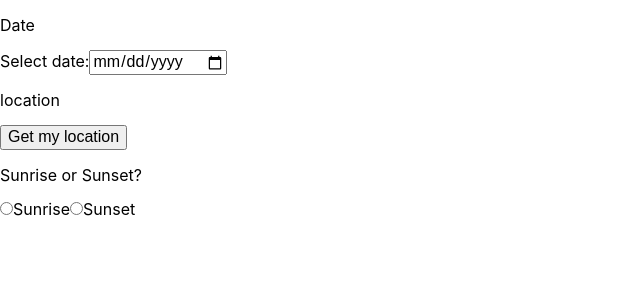
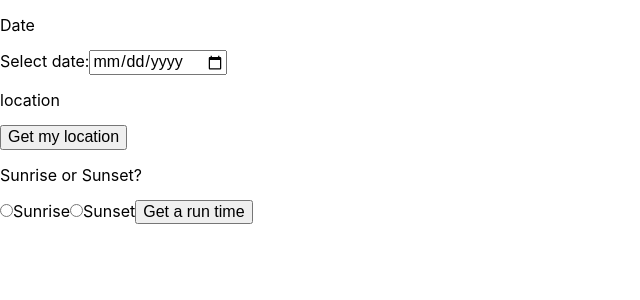
Before and after one commit to petrungaro/sunrun, a React (Create React App) app: page / in a window 1280 px wide. Shown: the top 300 px of the page, without its empty margins (0-640 px from the left). Built offline with nearby package versions, Linux system fonts and the light colour scheme; no server answers.

Commit message:
Added min. date attribute to calender inoput field. Added form submit that calls function to make API call

```diff
--- a/src/App.js
+++ b/src/App.js
@@ -19,6 +19,8 @@ const [userLatitude, setUserLatitude] = useState("");
 const [sunData, setSunData] = useState({})
 const [selectedDate, setSelectedDate] = useState("")
 const [isSunrise, setIsSunrise] = useState(true)
+const [todaysDate, setTodaysDate] = useState("");
+// const [isSubmit, setIsSubmit]=useState(true);
 
 
 // functions
@@ -47,7 +49,10 @@ const getSunOption = (option) => {
 
 }
 
-useEffect(() => {
+
+
+// useEffect(() => {
+  const getFormSubmit = () =>{
   axios({
     url: `https://api.sunrise-sunset.org/json`,
     method: `GET`,
@@ -64,13 +69,25 @@ useEffect(() => {
     setSunData(jsonData.data.results);
 
   })
-}, [] );
+  }
+// }, [isSubmit] );
 
+useEffect(()=>{
+  let date = new Date();
+  // Format date to YYYY-MM-DD
+  let formatDate = date.toLocaleDateString();
+  setTodaysDate(formatDate);
+
+},[])
+
+// const getFormSubmit = ()=>{
+//   setIsSubmit(!isSubmit)
+// }
 
 
   return (
     <div className="App">
-      <Form getLong={getLongitude} getLat={getLatitude} getDate={getDate} date={selectedDate} sunOption={isSunrise} updateSunOption={getSunOption}/>
+      <Form getLong={getLongitude} getLat={getLatitude} getDate={getDate} date={selectedDate} sunOption={isSunrise} updateSunOption={getSunOption} todaysDate={todaysDate} getSubmit={getFormSubmit}/>
       <Results sunInformation={sunData} sunOption={isSunrise} />
     </div>
   );
--- a/src/components/Form.js
+++ b/src/components/Form.js
@@ -2,7 +2,7 @@ import Location from "./Location";
 
 const Form = (props) => {
 
-    const { getLong, getLat, getDate, date, sunOption, updateSunOption} = props
+    const { getLong, getLat, getDate, date, sunOption, updateSunOption, todaysDate, getSubmit} = props
 
     const handleChange = (e) => {
 
@@ -34,23 +34,35 @@ const Form = (props) => {
       console.log('user declined to share location')
     }
 
+    const handleSubmit = (e)=>{
+      e.preventDefault();
+      console.log('Form submit',e);
+      getSubmit();
+
+    }
+
     return (
 
     <>
         <p>Date</p>
+        <form onSubmit={handleSubmit}>
           <label htmlFor="date">Select date:</label>
-        <input type="date" id="date" name="date" value={date} onChange={handleChange}/>
+          <input min ={todaysDate} type="date" id="date" name="date" value={date} onChange={handleChange}/>
 
           <p>location</p>
           <button onClick={getLocation}>Get my location</button>
 
           <p>Sunrise or Sunset?</p>
-        <form onChange={handleSunChange} value={sunOption}>
+          <div onChange={handleSunChange} value={sunOption}>
               <input type="radio" id="sunrise" name="sunOption" value="true"/>
               <label htmlFor="sunrise">Sunrise</label>
 
               <input type="radio" id="sunset" name="sunOption" value="false"/>
               <label htmlFor="sunset">Sunset</label>
+
+              <button>Get a run time</button>
+          </div>
+
         </form>
 
     </>
```
Lines whose indentation alone changed are shown as unchanged.
